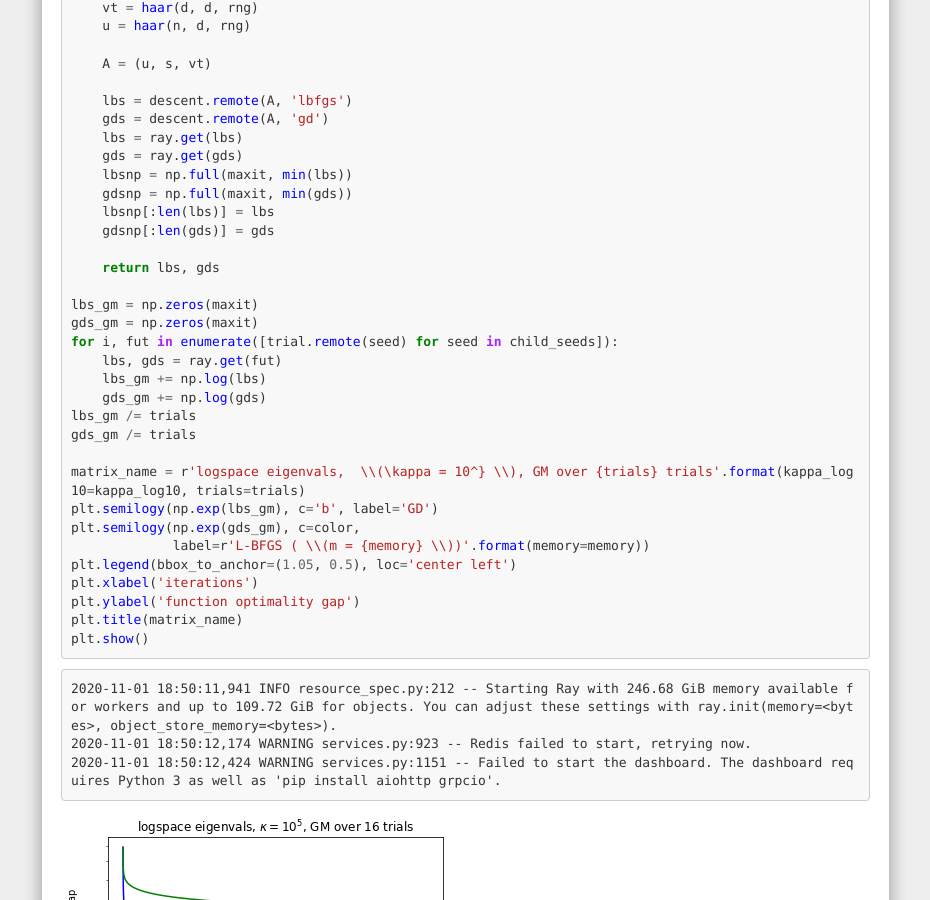
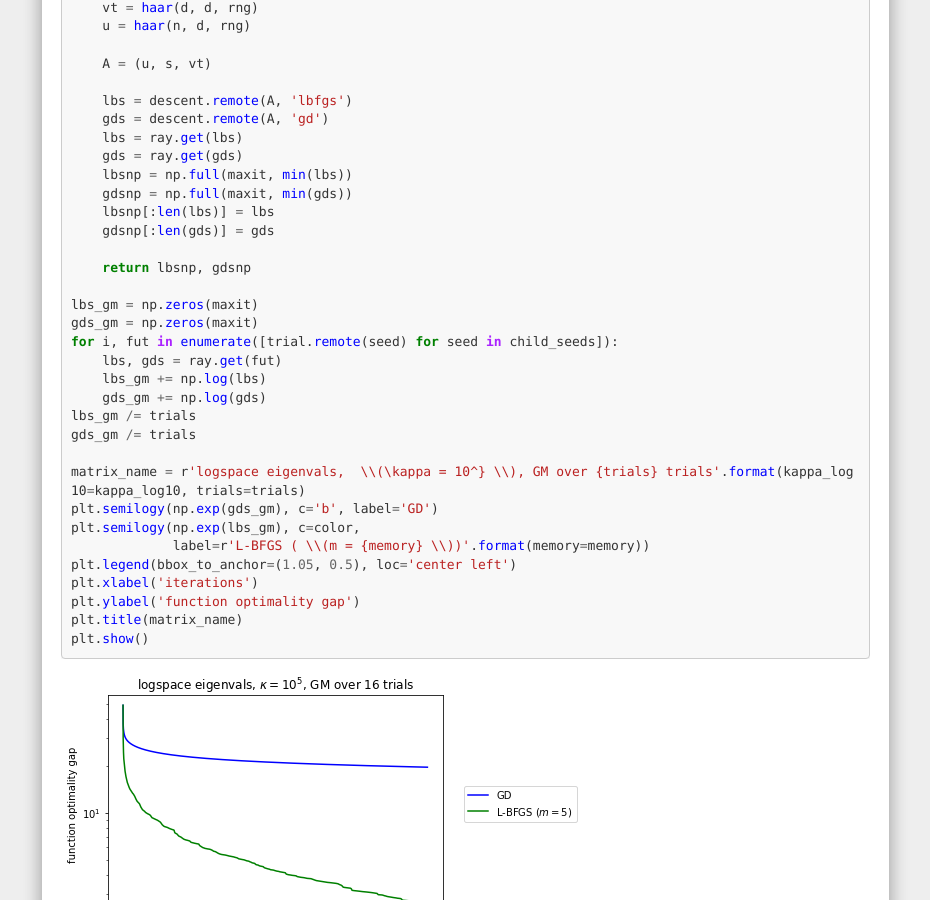
Before and after one commit to vlad17/vlad17.github.io, a Jekyll site: the page built from _posts/2020-11-01-lbfgs-vs-gd.md, in a window 1280 px wide and 900 px high, scrolled down 10704 px. Shown: the whole window, without its empty margins (321-1251 px from the left). Built offline with Jekyll 4.4.1, drawn with Linux system fonts in a browser that asks for light colours; nearby versions of some CDN libraries; formulas are drawn with MathJax 3.

Commit message:
flip axes

````diff
--- a/_posts/2020-11-01-lbfgs-vs-gd.md
+++ b/_posts/2020-11-01-lbfgs-vs-gd.md
@@ -430,7 +430,7 @@ def trial(seed):
     lbsnp[:len(lbs)] = lbs
     gdsnp[:len(gds)] = gds
 
-    return lbs, gds
+    return lbsnp, gdsnp
 
 lbs_gm = np.zeros(maxit)
 gds_gm = np.zeros(maxit)
@@ -442,8 +442,8 @@ lbs_gm /= trials
 gds_gm /= trials
 
 matrix_name = r'logspace eigenvals,  \\(\kappa = 10^{{{kappa\_log10}}} \\), GM over {trials} trials'.format(kappa_log10=kappa_log10, trials=trials)
-plt.semilogy(np.exp(lbs_gm), c='b', label='GD')
-plt.semilogy(np.exp(gds_gm), c=color,
+plt.semilogy(np.exp(gds_gm), c='b', label='GD')
+plt.semilogy(np.exp(lbs_gm), c=color,
              label=r'L-BFGS ( \\(m = {memory} \\))'.format(memory=memory))
 plt.legend(bbox_to_anchor=(1.05, 0.5), loc='center left')
 plt.xlabel('iterations')
@@ -452,12 +452,7 @@ plt.title(matrix_name)
 plt.show()
 ```
 
-    2020-11-01 18:50:11,941	INFO resource_spec.py:212 -- Starting Ray with 246.68 GiB memory available for workers and up to 109.72 GiB for objects. You can adjust these settings with ray.init(memory=<bytes>, object_store_memory=<bytes>).
-    2020-11-01 18:50:12,174	WARNING services.py:923 -- Redis failed to start, retrying now.
-    2020-11-01 18:50:12,424	WARNING services.py:1151 -- Failed to start the dashboard. The dashboard requires Python 3 as well as 'pip install aiohttp grpcio'.
-
 ![png](/assets/2020-11-01-lbfgs-vs-gd_files/2020-11-01-lbfgs-vs-gd_13_1.png)
 
 
-
 [Try the notebook out yourself.](/assets/2020-11-01-lbfgs-vs-gd.ipynb)
````
Also changed, not shown: assets/2020-11-01-lbfgs-vs-gd_files/2020-11-01-lbfgs-vs-gd_13_1.png, 1 other file.
